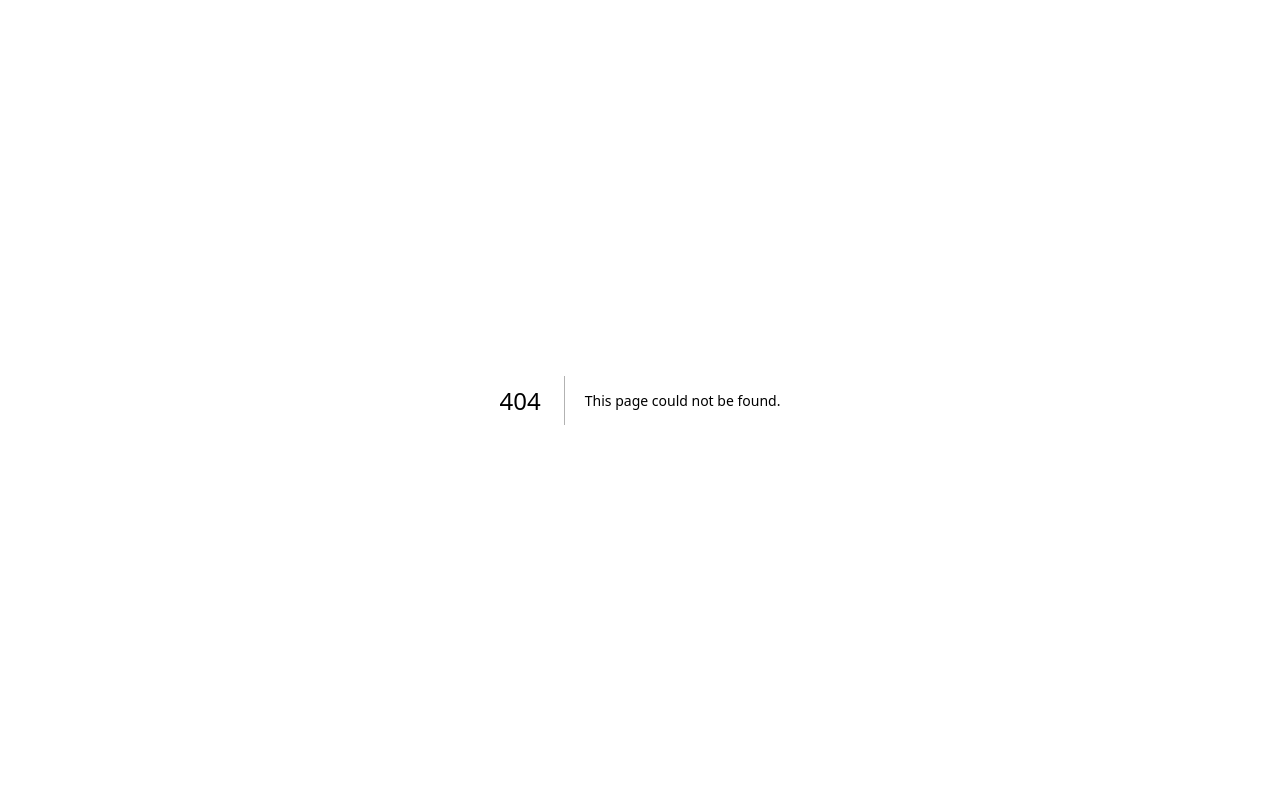
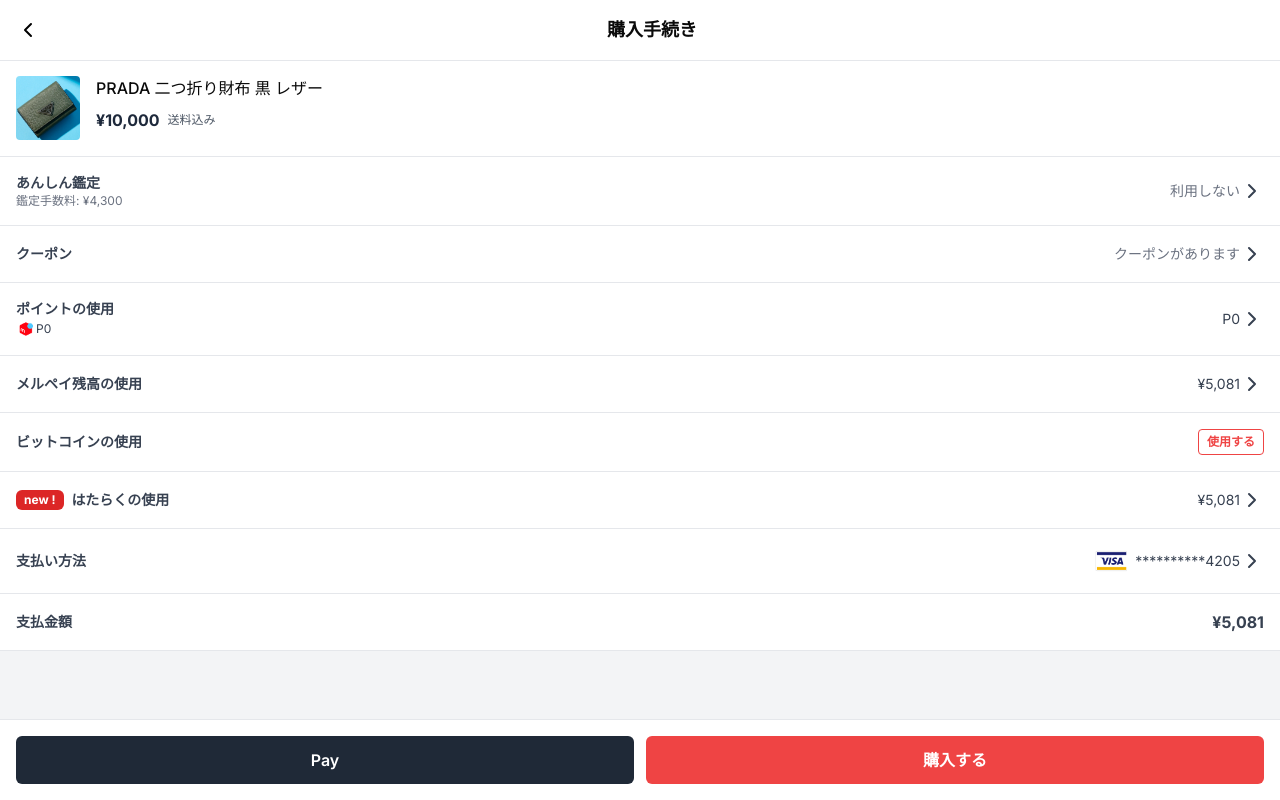
Before and after one commit to SomaTakata/mercari-mackathon-1206, a Next.js app: page /purchase/1 in a window 1280 px wide. Before the commit this address had no page. Built offline with nearby package versions, Linux system fonts and the light colour scheme.

Commit message:
購入手続き画面UI

```diff
--- /dev/null
+++ b/src/app/purchase/[id]/Fotter.tsx
@@ -0,0 +1,12 @@
+import React from 'react';
+
+const Footer: React.FC = () => {
+  return (
+    <footer className="fixed bottom-0 left-0 z-50 flex w-full items-center justify-between gap-3 border-t border-gray-200  bg-white p-4">
+      <button className="flex-1 rounded-md bg-gray-800 py-3 font-semibold text-white">Pay</button>
+      <button className="flex-1 rounded-md bg-red-500 py-3 font-semibold text-white">購入する</button>
+    </footer>
+  );
+};
+
+export default Footer;
--- /dev/null
+++ b/src/app/purchase/[id]/Header.tsx
@@ -0,0 +1,18 @@
+import { ChevronLeft } from 'lucide-react';
+import React from 'react';
+
+const Header: React.FC = () => {
+  return (
+    <header className="fixed left-0 top-0 z-50 flex w-full items-center justify-between border-b border-gray-200 bg-white p-4">
+      {/* 左側の戻るボタン */}
+      <button className="flex items-center text-black">
+        <ChevronLeft className="size-6" />
+      </button>
+
+      {/* 中央のタイトル */}
+      <h1 className="flex-1 text-center text-lg font-bold">購入手続き</h1>
+    </header>
+  );
+};
+
+export default Header;
--- /dev/null
+++ b/src/app/purchase/[id]/page.tsx
@@ -0,0 +1,120 @@
+import { ChevronRight } from 'lucide-react';
+import React from 'react';
+
+import Footer from './Fotter';
+import Header from './Header';
+
+const PaymentDetails: React.FC = () => {
+  return (
+    <div className="min-h-screen bg-gray-100 pb-[55px] pt-[60px]">
+      <Header />
+      {/* 商品情報 */}
+      <div className="border-b border-gray-200 bg-white p-4">
+        <div className="flex">
+          <img alt="PRADA 二つ折り財布" className="size-16 rounded object-cover" src="/wallet.png" />
+          <div className="ml-4 flex flex-col gap-2">
+            <h2 className="text-md font-medium">PRADA 二つ折り財布 黒 レザー</h2>
+            <div className="flex items-center gap-2">
+              <p className="text-base font-bold text-slate-800 ">¥10,000</p>
+              <p className="text-xs text-gray-600">送料込み</p>
+            </div>
+          </div>
+        </div>
+      </div>
+
+      {/* 支払い詳細 */}
+      <div className="bg-white">
+        {/* あんしん鑑定 */}
+        <div className="flex items-center justify-between border-b border-gray-200 p-4">
+          <div className="">
+            <p className="text-sm font-semibold text-gray-700">あんしん鑑定</p>
+            <p className="text-xs text-gray-500">鑑定手数料: ¥4,300</p>
+          </div>
+          <div className="flex items-center">
+            <span className="text-sm text-gray-500">利用しない</span>
+            <ChevronRight className="size-6 text-gray-700" />
+          </div>
+        </div>
+
+        {/* クーポン */}
+        <div className="flex items-center justify-between border-b border-gray-200 p-4">
+          <p className="text-sm font-semibold  text-gray-700">クーポン</p>
+          <div className="flex items-center">
+            <p className="text-sm text-gray-500">クーポンがあります</p>
+            <ChevronRight className="size-6 text-gray-700" />
+          </div>
+        </div>
+
+        {/* ポイントの使用 */}
+        <div className="flex items-center justify-between border-b border-gray-200 p-4">
+          <div className="flex items-center gap-2">
+            <div>
+              <p className="text-sm font-semibold  text-gray-700">ポイントの使用</p>
+              <div className="flex items-center">
+                <img alt="メルカリ" className="size-5" src="/mercari.png" />
+                <p className="text-xs text-gray-700">P0</p>
+              </div>
+            </div>
+          </div>
+          <div className="flex items-center">
+            <span className="text-sm text-gray-700">P0</span>
+            <ChevronRight className="size-6 text-gray-700" />
+          </div>
+        </div>
+
+        {/* メルペイ残高の使用 */}
+        <div className="flex items-center justify-between border-b border-gray-200 p-4">
+          <p className="text-sm  font-semibold  text-gray-700">メルペイ残高の使用</p>
+          <div className="flex items-center">
+            <span className="text-sm text-gray-700">¥5,081</span>
+            <ChevronRight className="size-6 text-gray-700" />
+          </div>
+        </div>
+
+        {/* ビットコインの使用 */}
+        <div className="flex items-center justify-between border-b border-gray-200 p-4">
+          <p className="text-sm  font-semibold  text-gray-700">ビットコインの使用</p>
+          <button className="rounded border border-red-500 px-2 py-1 text-xs font-semibold text-red-500">
+            使用する
+          </button>
+        </div>
+
+        {/* はたらくの使用 */}
+        <div className="flex items-center justify-between border-b border-gray-200 p-4">
+          <div className="flex items-center gap-2">
+            <p className="rounded-md bg-red-600 px-2 py-0.5 text-xs font-bold text-white">new !</p>
+            <p className="text-sm  font-semibold  text-gray-700">はたらくの使用</p>
+          </div>
+          <div className="flex items-center">
+            <span className="text-sm text-gray-700">¥5,081</span>
+            <ChevronRight className="size-6 text-gray-700" />
+          </div>
+        </div>
+
+        {/* 支払い方法 */}
+        <div className="flex items-center justify-between border-b border-gray-200 p-4">
+          <p className="text-sm  font-semibold  text-gray-700">支払い方法</p>
+          <div className="flex items-center">
+            <div className="flex items-center gap-2">
+              <img alt="Visa" className="size-8 object-cover" src="/viza.png" />
+              <div className="flex whitespace-nowrap text-sm text-gray-700">
+                <span className="flex items-center text-sm">**********</span>
+                4205
+              </div>
+            </div>
+            <ChevronRight className="size-6 text-gray-700" />
+          </div>
+        </div>
+
+        {/* メルペイ残高の使用 */}
+        <div className="flex items-center justify-between border-b border-gray-200 p-4">
+          <p className="text-sm  font-semibold  text-gray-700">支払金額</p>
+          <span className="font-bold text-gray-700">¥5,081</span>
+        </div>
+      </div>
+      <Footer />
+    </div>
+  );
+};
+
+export default PaymentDetails;
```
Also changed, not shown: public/mercari.png (added), public/viza.png (added).
